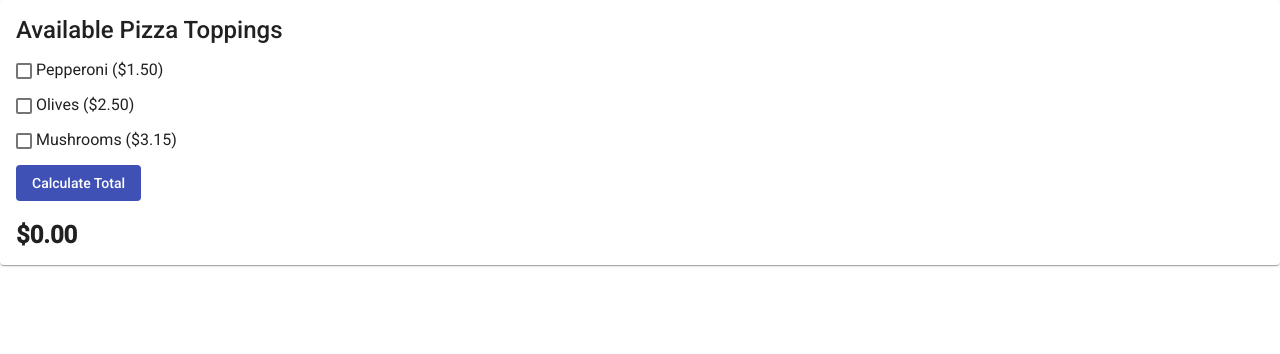
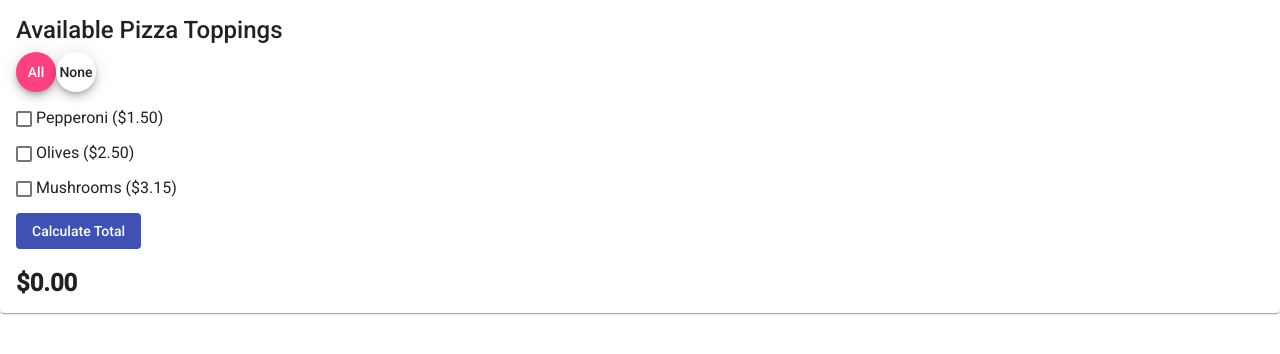
Before and after one commit to 2021-spring-jsf-tuth/components, an Angular app: page / in a window 1280 px wide. Shown: the top 354 px of the page. Built offline with nearby package versions, Linux system fonts and the light colour scheme.

Commit message:
added checkAll and uncheckAll buttons

```diff
--- a/src/app/pizza-toppings/pizza-toppings.component.html
+++ b/src/app/pizza-toppings/pizza-toppings.component.html
@@ -2,6 +2,23 @@
     <mat-card-title>
         Available Pizza Toppings
     </mat-card-title>
+
+    <button
+        mat-mini-fab
+        color="accent"
+        (click)="checkAll()"
+    >
+        All
+    </button>
+
+    <button
+        mat-mini-fab
+        color="secondary"
+        (click)="uncheckAll()"
+    >
+        None
+    </button>
+
     <p
     *ngFor="let t of availablePizzaToppings"
 >
--- a/src/app/pizza-toppings/pizza-toppings.component.ts
+++ b/src/app/pizza-toppings/pizza-toppings.component.ts
@@ -1,3 +1,4 @@
+import { ElementSchemaRegistry } from '@angular/compiler';
 import { Component, OnInit } from '@angular/core';
 import { PizzaToppingsService, PizzaToppingDisplay } from '../pizza-toppings.service';
 
@@ -32,4 +33,12 @@ export class PizzaToppingsComponent implements OnInit {
       )
     ;
   }
+
+  checkAll() {
+    this.availablePizzaToppings = this.availablePizzaToppings.map(x=> ({...x, checked: true}));
+  }
+
+  uncheckAll() {
+    this.availablePizzaToppings = this.availablePizzaToppings.map(x=> ({...x, checked: false}));
+  }
 }
```
